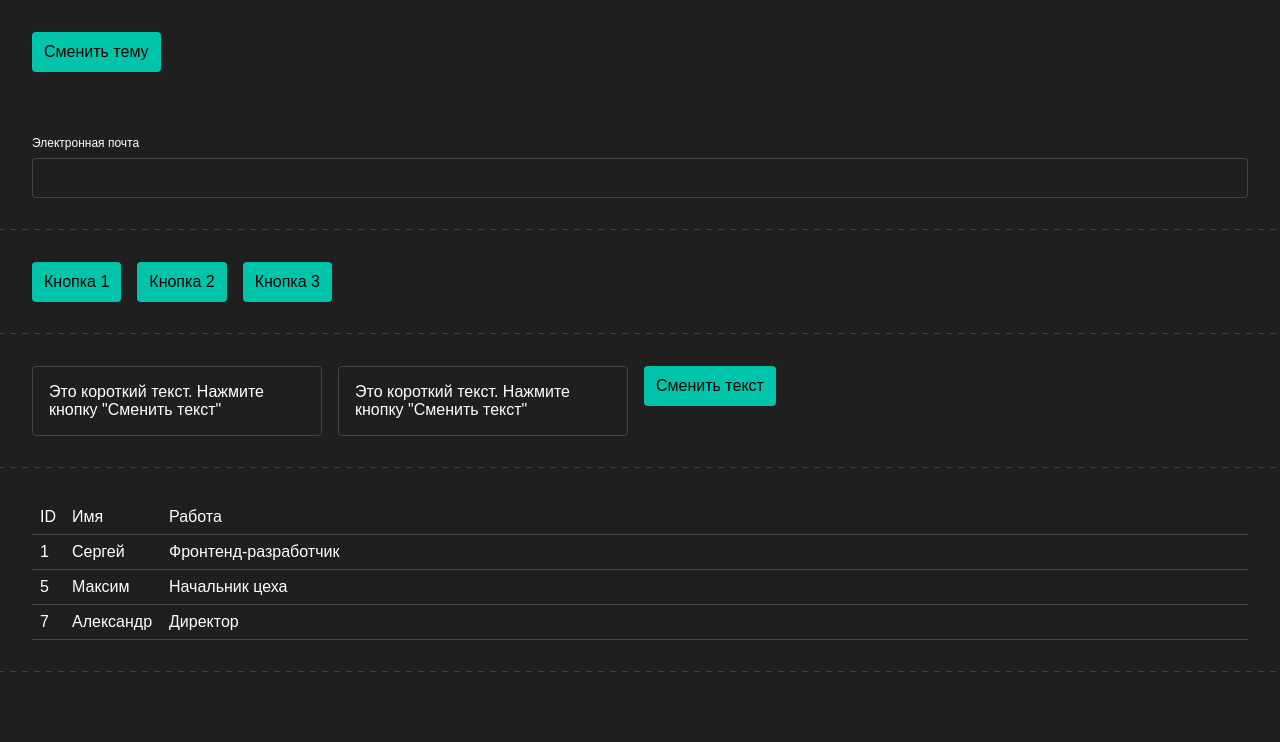
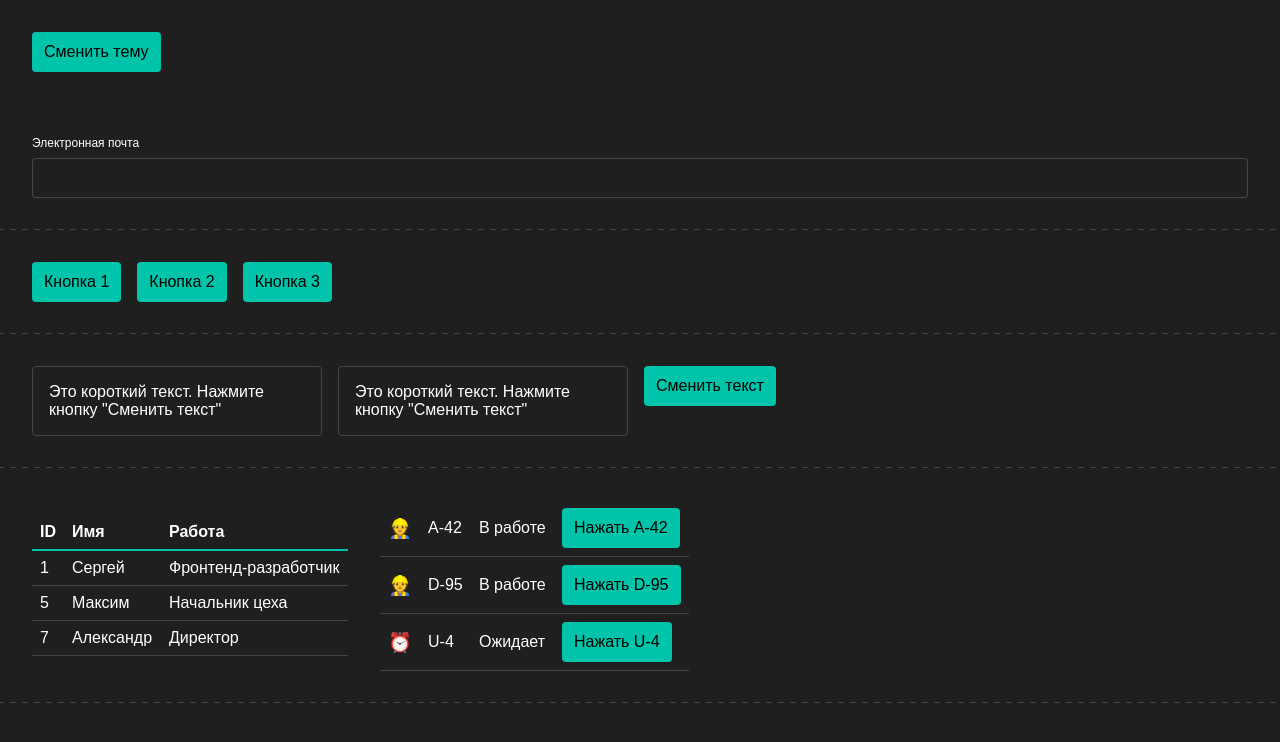
Before and after one commit to mukhindev/rui, a React (Vite) app: page / in a window 1280 px wide. Shown: the top 742 px of the page. Built offline with nearby package versions, Linux system fonts and the light colour scheme.

Commit message:
Добавить демо Table

```diff
--- a/package.json
+++ b/package.json
@@ -4,7 +4,8 @@
   "scripts": {
     "dev": "vite",
     "build": "tsc && vite build",
-    "serve": "vite preview"
+    "serve": "vite preview",
+    "deploy": "npm run build && gh-pages -d dist"
   },
   "aliases": {
     "@": "src"
@@ -34,6 +35,7 @@
     "eslint-plugin-jsx-a11y": "^6.4.1",
     "eslint-plugin-react": "^7.26.1",
     "eslint-plugin-react-hooks": "^4.2.0",
+    "gh-pages": "^3.2.3",
     "typescript": "^4.3.2",
     "vite": "^2.6.4"
   }
--- a/src/components/demos/D.tsx
+++ b/src/components/demos/D.tsx
@@ -1,10 +1,15 @@
 import React from 'react';
 
 import DemoWrapper from '@/components/demos/DemoWrapper';
-import Table from '@/components/ui/Table';
-import TableMap from '@/components/ui/Table/TableMap';
-import TableCell from '@/components/ui/Table/TableCell';
-import TableRow from '@/components/ui/Table/TableRow';
+import Row from '@/components/ui/Row';
+
+import Table, {
+  TableMap,
+  TableRow,
+  TableCell,
+  TableHeadRow,
+} from '@/components/ui/Table';
+import Button from '@/components/ui/Button';
 
 type User = {
   id: number,
@@ -12,23 +17,38 @@ type User = {
   job: string
 };
 
-const data: User[] = [
+const users: User[] = [
   { id: 1, name: 'Сергей', job: 'Фронтенд-разработчик' },
   { id: 5, name: 'Максим', job: 'Начальник цеха' },
   { id: 7, name: 'Александр', job: 'Директор' },
 ];
 
+type Order = {
+  id: string,
+  status: string,
+  on: () => void,
+};
+
+const orders: Order[] = [
+  /* eslint-disable no-console */
+  { id: 'A-42', status: 'inWork', on: () => console.log('Нажал А-42') },
+  { id: 'D-95', status: 'inWork', on: () => console.log('Нажал D-95') },
+  { id: 'U-4', status: 'pending', on: () => console.log('Нажал U-4') },
+  /* eslint-enable no-console */
+];
+
 function D() {
   return (
     <DemoWrapper>
-      <Table data={data}>
-        <TableRow>
+      <Row gap={2}>
+        <Table data={users}>
+          <TableHeadRow>
             <TableCell>
               <div>ID</div>
             </TableCell>
             <TableCell>Имя</TableCell>
             <TableCell>Работа</TableCell>
-        </TableRow>
+          </TableHeadRow>
           <TableMap>
             <TableRow>
               <TableCell>{(value: User) => value.id}</TableCell>
@@ -37,6 +57,36 @@ function D() {
             </TableRow>
           </TableMap>
         </Table>
+
+        <Table data={orders}>
+          <TableMap>
+            <TableRow>
+              <TableCell>
+                {(value: Order) => (
+                  value.status === 'inWork'
+                    ? <big>👷‍</big>
+                    : <big>⏰</big>
+                )}
+              </TableCell>
+              <TableCell>{(value: Order) => value.id}</TableCell>
+              <TableCell>
+                {(value: Order) => (
+                  value.status === 'inWork'
+                    ? 'В работе'
+                    : 'Ожидает'
+                )}
+              </TableCell>
+              <TableCell>
+                {(value: Order) => (
+                  <Button onClick={value.on}>
+                    Нажать {value.id}
+                  </Button>
+                )}
+              </TableCell>
+            </TableRow>
+          </TableMap>
+        </Table>
+      </Row>
     </DemoWrapper>
   );
 }
--- /dev/null
+++ b/src/components/ui/Table/TableHeadRow/TableHeadRow.tsx
@@ -0,0 +1,28 @@
+import React from 'react';
+
+import TableHeadRowRoot from './TableHeadRowRoot';
+
+interface TableHeadRowProps {
+  className?: string,
+  children: React.ReactNode,
+}
+
+const TableHeadRow: React.FC<TableHeadRowProps> = (props) => {
+  const {
+    className: mix,
+    children,
+    ...other
+  } = props;
+
+  return (
+    <TableHeadRowRoot
+      data-semantics={TableHeadRow.name}
+      className={mix}
+      {...other}
+    >
+      {children}
+    </TableHeadRowRoot>
+  );
+};
+
+export default TableHeadRow;
--- /dev/null
+++ b/src/components/ui/Table/TableHeadRow/TableHeadRowRoot.ts
@@ -0,0 +1,12 @@
+import styled from 'styled-components';
+
+import { TableRow } from '@/components/ui/Table';
+
+export interface TableHeadRowRootStyledOptions {}
+
+const TableHeadRowRoot = styled(TableRow)<TableHeadRowRootStyledOptions>`
+  font-weight: bold;
+  border-bottom: 2px solid ${({ theme }) => theme.color.primary};
+`;
+
+export default TableHeadRowRoot;
--- /dev/null
+++ b/src/components/ui/Table/TableHeadRow/index.ts
@@ -0,0 +1,3 @@
+import TableHeadRow from './TableHeadRow';
+
+export default TableHeadRow;
--- a/src/components/ui/Table/index.ts
+++ b/src/components/ui/Table/index.ts
@@ -1,3 +1,15 @@
 import Table from './Table';
 
+import TableMap from './TableMap';
+import TableRow from './TableRow';
+import TableHeadRow from './TableHeadRow';
+import TableCell from './TableCell';
+
 export default Table;
+
+export {
+  TableMap,
+  TableRow,
+  TableHeadRow,
+  TableCell,
+};
--- a/vite.config.ts
+++ b/vite.config.ts
@@ -13,6 +13,7 @@ const getAliases = () => {
 };
 
 export default defineConfig({
+  base: '/rui/',
   plugins: [
     react(),
   ],
```
Also changed, not shown: .eslintrc.js, 1 other file (tests, documents, lock files or other folders). Lines whose indentation alone changed are shown as unchanged.
